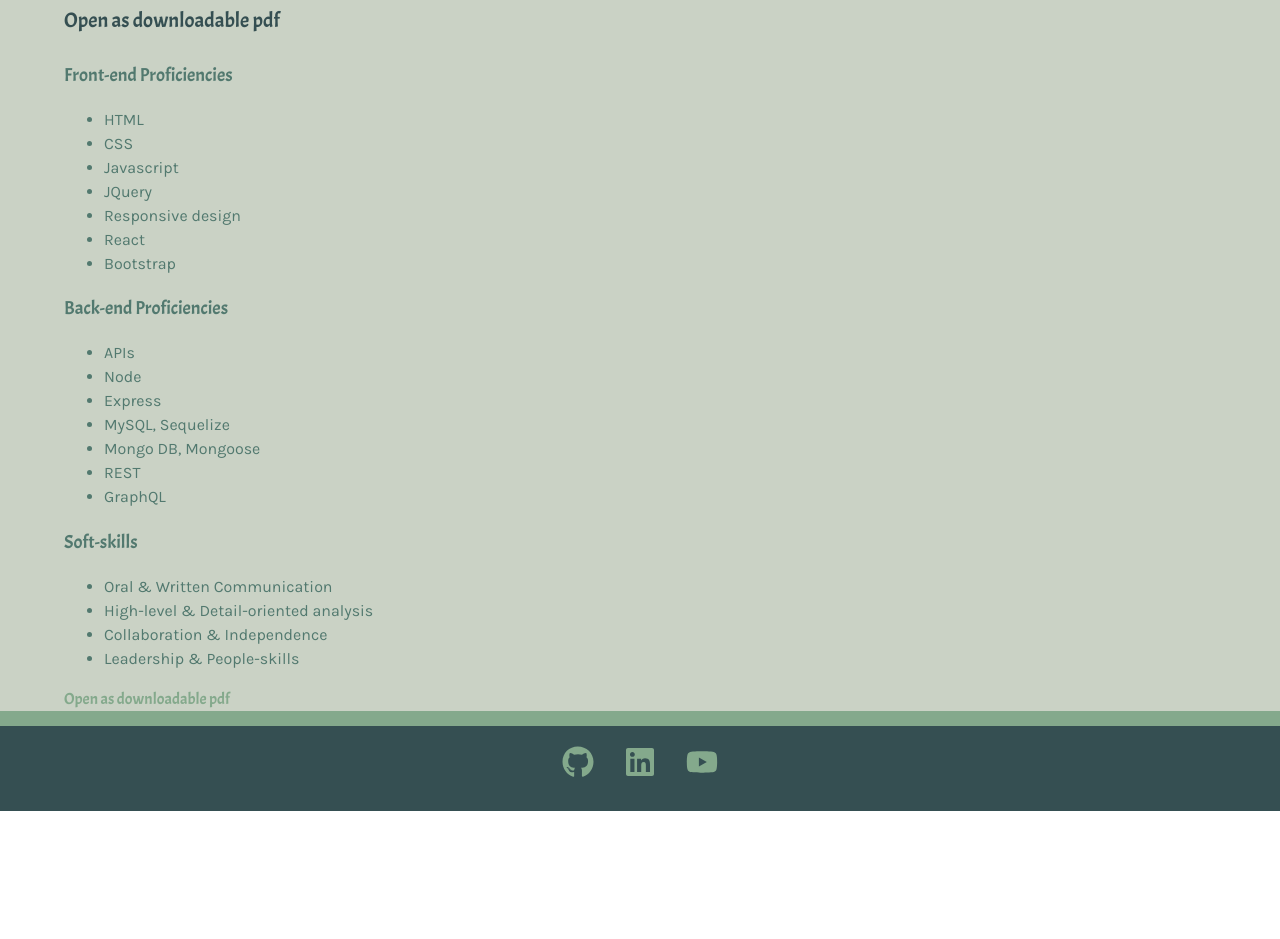
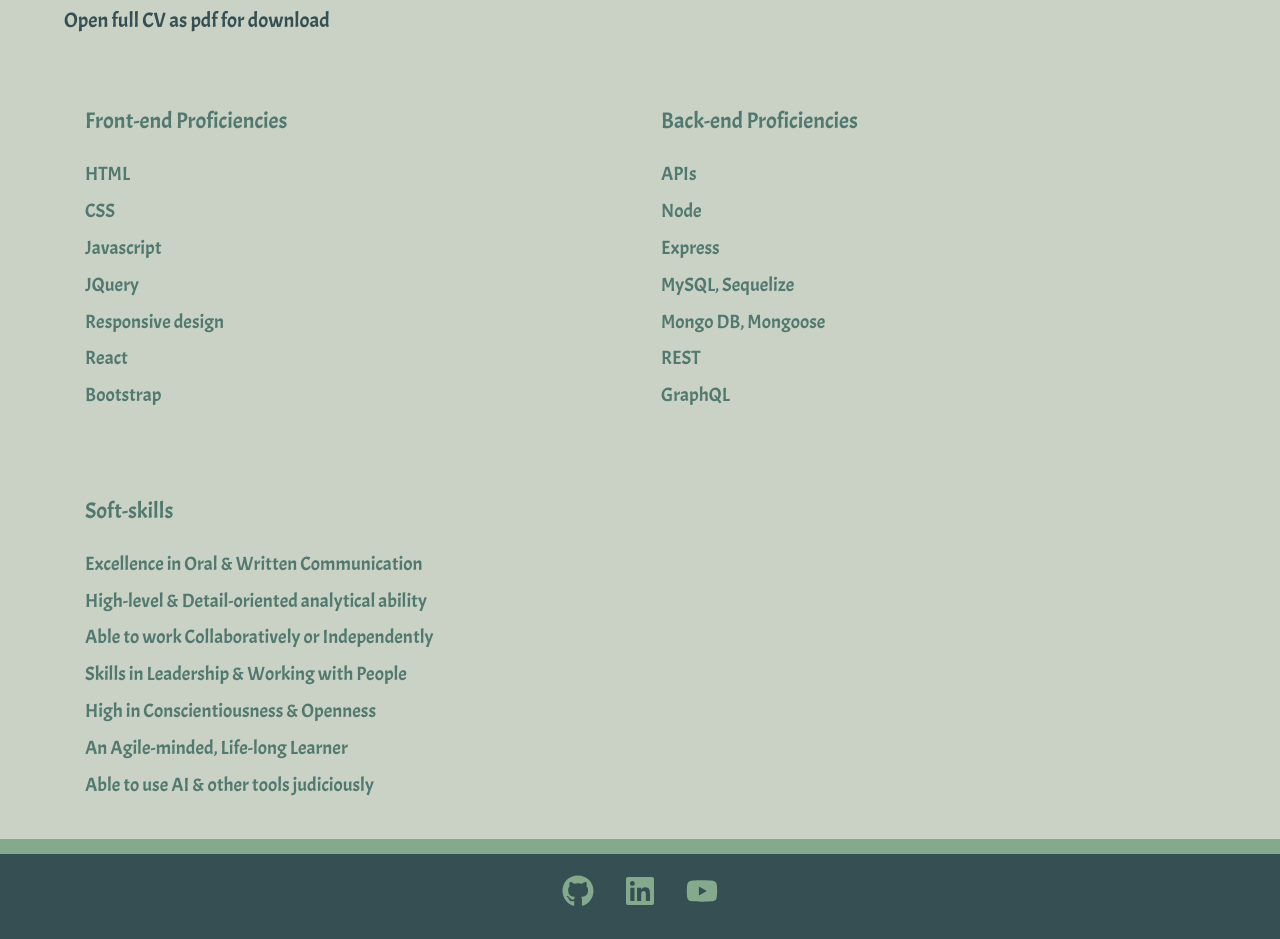
Before and after one commit to kwubbenhorst/KarlaWubbenhorst-work-portfolio-react, a React (Vite) app: page /resume in a window 1280 px wide. Shown: the part 400-1339 px from the top of the page. Before the commit the page ends 1211 px from the top, so only its background shows below. Built offline with nearby package versions, Linux system fonts and the light colour scheme; a web font is replaced by a local one.

Commit message:
changes to Resume and AboutMe pages. Added text to bio blurb and layed out proficienciences on the Resume page. Added styles there.

```diff
--- a/src/components/UI/ProfileSection/ProfileSection.css
+++ b/src/components/UI/ProfileSection/ProfileSection.css
@@ -22,6 +22,7 @@
     max-width: 100%;
     max-height: 300px;
     margin: auto;
+    margin-top: -50px;
     border-radius: 30%;
     border: var(--med-light) solid 7px;
   }
--- a/src/components/UI/ProfileSection/ProfileSection.jsx
+++ b/src/components/UI/ProfileSection/ProfileSection.jsx
@@ -16,9 +16,15 @@ const ProfileSection = () => {
             My congregational leadership background has honed my skills in communication, collaboration, project management,
             and organizational systems. It was during my ministry years that I became interested in the power of well-designed
             tech media as a platform for The Message and as a first-line interface between organizations and their subscribers.
-            At a little beyond mid-career, I took on the challenge of learning to code, and while my learning will continue forever,
-            I look forward to launching myself in this new career and tailoring my growth to what is needed in my role at your company.
-            I enjoy travelling, writing, and gardening, and am happy to travel for work or work remotely.
+            <br></br><br></br>At a little beyond mid-career, I took on the challenge of learning to code. I have been coding intensively
+            every day since July 2023 and have discovered a love for the building process. If only there were enough hours in the day to
+            develop every useful, elegant app my mind can envision! Both front and back-end work have their appeal for me. Thanks to a rigorous
+            course of formal instruction (completed March 2024) I have developed clean coding habits and an awareness of best practices
+            and current industry trends. At this point I am proficient in the MERN stack and associated technologies (see full CV and highlighted
+            proficiencies at the resume page) and have the necessary foundation in programming logic that will allow me to expand my languages array beyond Javascript as a next step. While my learning
+            will continue forever, I look forward to launching myself in this new career and tailoring my growth to what is needed in my role at
+            your company. I can consider on-location employment in the Guelph / GTA / Kitchener-Waterloo area or in Calgary where I also have a
+            home, though my preference is for working remotely. When I'm not coding, I enjoy travelling, writing, and gardening.
         </p>
       </div>
     </div>
--- a/src/pages/Resume.css
+++ b/src/pages/Resume.css
@@ -1,7 +1,6 @@
 .cv-download-link {
     font-size: 1.3rem;
     color: var(--med-dark);
-
 }
 
 .cv-download-link:hover {
@@ -11,3 +10,26 @@
 .cv-download-link-container {
     margin-bottom: 25px;
 }
+
+.proficiencies-row {
+    display: flex;
+    flex-wrap: wrap;
+    justify-content: space-between;
+    font-family: var(--font-acme);
+}
+
+.resume-column {
+    flex: 1 0 30%;
+    margin-bottom: 20px;
+    font-size: larger;
+    margin: 21px;
+}
+
+  .resume-column ul {
+    list-style-type: none;
+    padding: 0;
+  }
+
+  .resume-column ul li {
+    margin-bottom: 8px;
+  }
--- a/src/pages/Resume.jsx
+++ b/src/pages/Resume.jsx
@@ -4,15 +4,18 @@ import './Resume.css';
 
 const Resume = () => {
   return (
-    <div className='main-content resume'>
+    <div className='main-content'>
+      <div className='heading-and-link'>
         <h2>Resume</h2>
         <div className='cv-download-link-container'>
           <a className='cv-download-link' href={pdfPath} target="_blank" rel="noopener noreferrer">
-        Open as downloadable pdf
+            Open full CV as pdf for download
           </a>
         </div>
+      </div>
 
-      <div className="resume-column">
+      <div className='proficiencies-row'>
+        <div className='resume-column'>
           <h3>Front-end Proficiencies</h3>
           <ul>
             <li>HTML</li>
@@ -25,7 +28,7 @@ const Resume = () => {
           </ul>
         </div>
 
-      <div className="resume-column">
+        <div className='resume-column'>
           <h3>Back-end Proficiencies</h3>
           <ul>
             <li>APIs</li>
@@ -38,19 +41,19 @@ const Resume = () => {
           </ul>
         </div>
 
-      <div className="resume-column">
+        <div className='resume-column'>
           <h3>Soft-skills</h3>
           <ul>
-          <li>Oral & Written Communication</li>
-          <li>High-level & Detail-oriented analysis</li>
-          <li>Collaboration & Independence</li>
-          <li>Leadership & People-skills</li>
+            <li>Excellence in Oral & Written Communication</li>
+            <li>High-level & Detail-oriented analytical ability</li>
+            <li>Able to work Collaboratively or Independently</li>
+            <li>Skills in Leadership & Working with People</li>
+            <li>High in Conscientiousness & Openness</li>
+            <li>An Agile-minded, Life-long Learner</li>
+            <li>Able to use AI & other tools judiciously</li>
           </ul>
         </div>
-
-      <a href={pdfPath} target="_blank" rel="noopener noreferrer">
-        Open as downloadable pdf
-      </a>
+      </div>
     </div>
   );
 };
```
Lines whose indentation alone changed are shown as unchanged.
